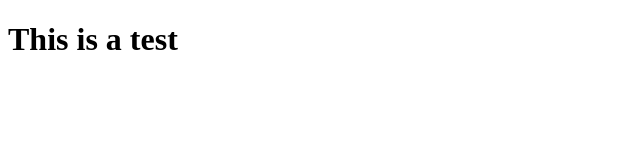
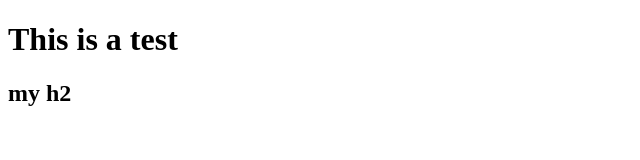
Before and after one commit to KobeIndemans/test, a plain HTML site: page index.html in a window 1280 px wide. Shown: the whole page, without its empty margins (0-640 px from the left). Drawn offline with Linux system fonts and the light colour scheme.

Commit message:
Added h2

```diff
--- a/index.html
+++ b/index.html
@@ -1,10 +1,14 @@
 <!DOCTYPE html>
 <html>
+
 <head>
   <meta charset="UTF-8">
   <title>title</title>
 </head>
+
 <body>
   <h1>This is a test</h1>
+  <h2>my h2</h2>
 </body>
+
 </html>
```
Lines whose indentation alone changed are shown as unchanged.
